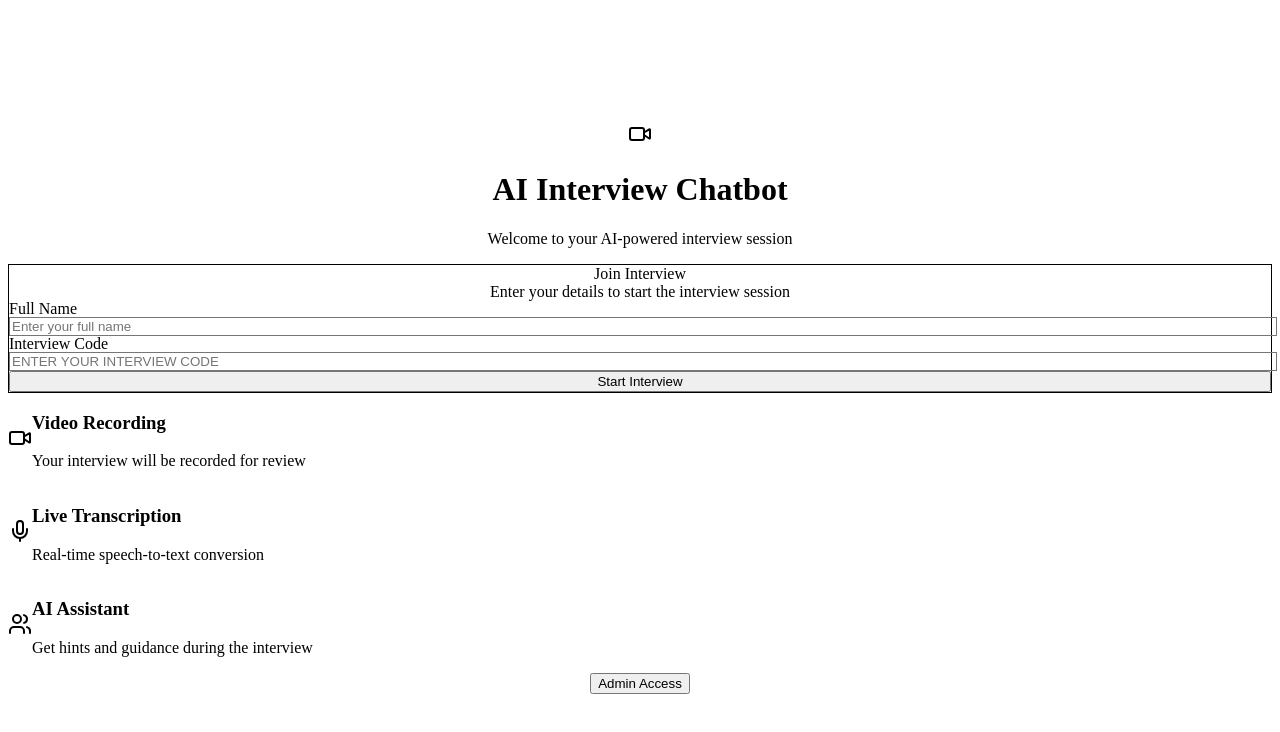
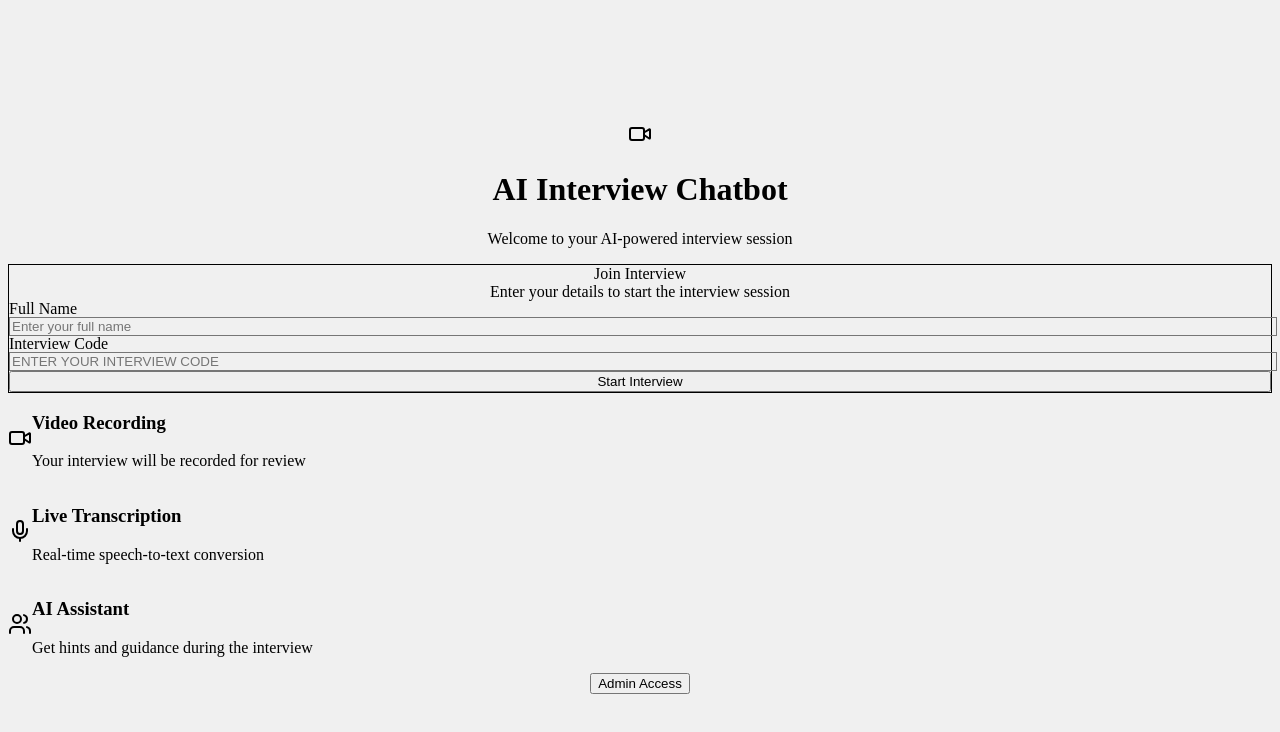
Before and after one commit to AkshayAD/ai-interview-chatbot, a React (Vite) app in the folder frontend/: page / in a window 1280 px wide. Shown: the top 732 px of the page. Built offline with nearby package versions, Linux system fonts and the light colour scheme.

Commit message:
Test: Add simple CSS rule to verify styling application

```diff
--- a/frontend/src/index.css
+++ b/frontend/src/index.css
@@ -2,3 +2,10 @@
 @tailwind base;
 @tailwind components;
 @tailwind utilities;
+
+
+
+
+body {
+  background-color: #f0f0f0; /* Light gray to test if CSS is applied */
+}
```
